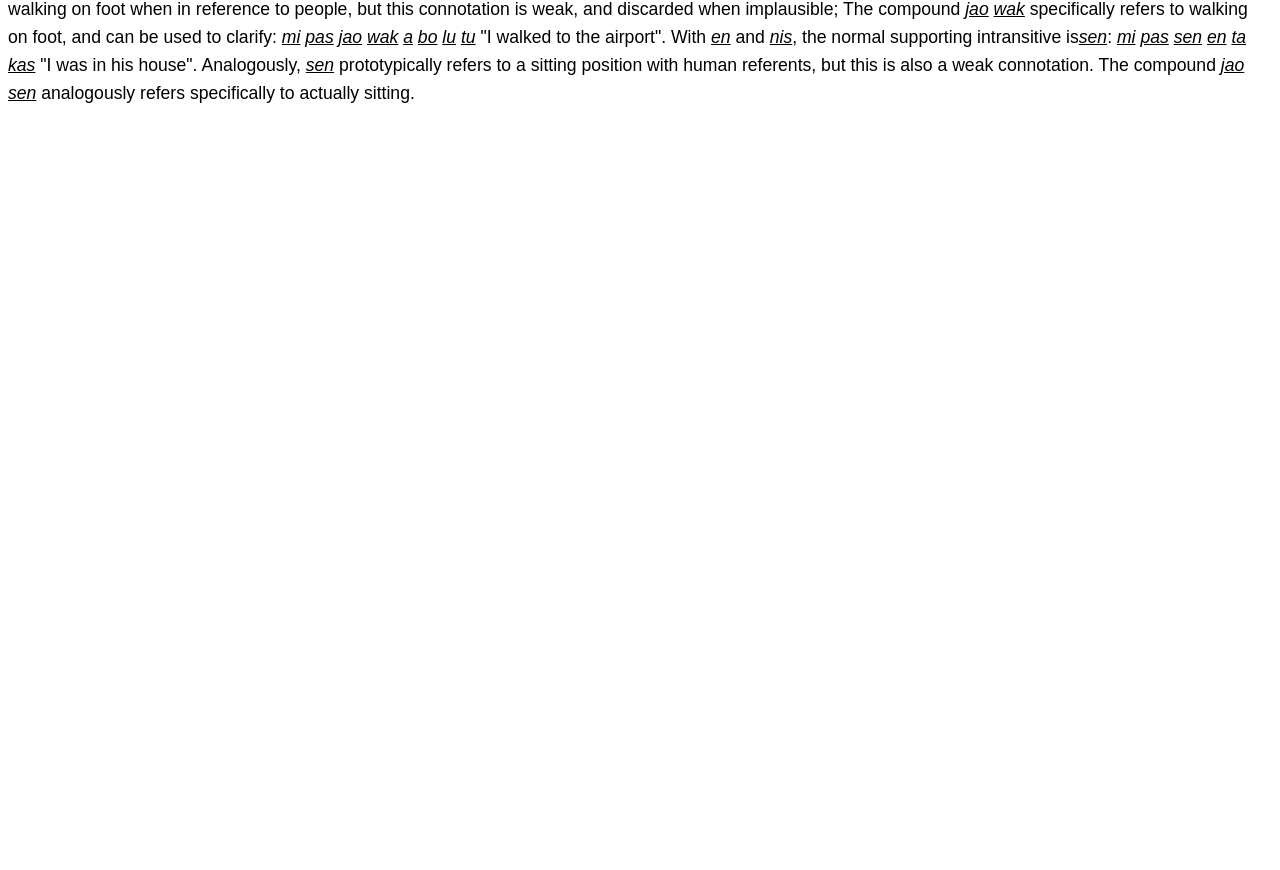
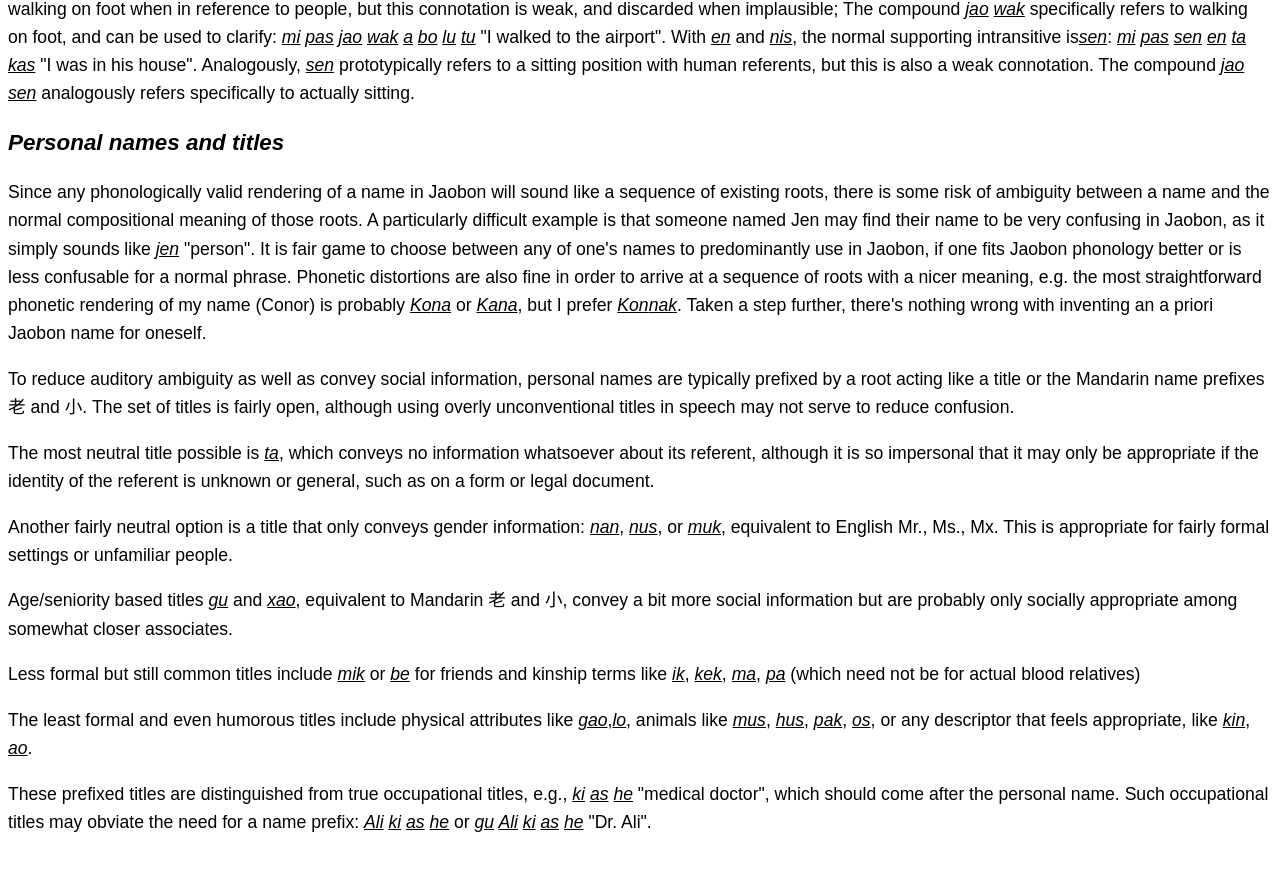
Before and after one commit to cstuartroe/jaobon, a React app: page /syntax in a window 1280 px wide. Shown: the part 7556-8426 px from the top of the page. Before the commit the page ends 7769 px from the top, so only its background shows below. Built offline with nearby package versions, Linux system fonts and the light colour scheme; the HTML template or start-up script is replaced by a standard one.

Commit message:
Notes on proper nouns, names, titles

```diff
--- a/src/Syntax.tsx
+++ b/src/Syntax.tsx
@@ -616,6 +616,60 @@ export default class Syntax extends Component<Props, State> {
                     {' '}prototypically refers to a sitting position with human referents, but this is also a weak
                     connotation. The compound {text('jao sen')} analogously refers specifically to actually sitting.
                 </p>
+
+                <h3>Personal names and titles</h3>
+
+                <p>
+                    Since any phonologically valid rendering of a name in Jaobon will sound like a sequence
+                    of existing roots, there is some risk of ambiguity between a name and the normal compositional
+                    meaning of those roots. A particularly difficult example is that someone named Jen
+                    may find their name to be very confusing in Jaobon, as it simply sounds like{' '}
+                    {text('jen')} "person". It is fair game to choose between any of one's names to
+                    predominantly use in Jaobon, if one fits Jaobon phonology better or is less confusable
+                    for a normal phrase. Phonetic distortions are also fine in order to arrive at a sequence
+                    of roots with a nicer meaning, e.g. the most straightforward phonetic rendering of my name
+                    (Conor) is probably {text('[ko na]')} or {text('[ka na]')}, but I prefer{' '}
+                    {text('[kon nak]')}. Taken a step further, there's nothing wrong with inventing an
+                    a priori Jaobon name for oneself.
+                </p>
+                <p>
+                    To reduce auditory ambiguity as well as convey social information, personal names are
+                    typically prefixed by a root acting like a title or the Mandarin name prefixes 老 and 小. The
+                    set of titles is fairly open, although using overly unconventional titles in speech may
+                    not serve to reduce confusion.
+                </p>
+                <p>
+                    The most neutral title possible is {text('ta')}, which conveys no information whatsoever
+                    about its referent, although it is so impersonal that it may only be appropriate if the
+                    identity of the referent is unknown or general, such as on a form or legal document.
+                </p>
+                <p>
+                    Another fairly neutral option is a title that only conveys gender information:{' '}
+                    {text('nan')}, {text('nus')}, or {text('muk')}, equivalent to English
+                    Mr., Ms., Mx. This is appropriate for fairly formal settings or unfamiliar people.
+                </p>
+                <p>
+                    Age/seniority based titles {text('gu')} and {text('xao')}, equivalent to
+                    Mandarin 老 and 小, convey a bit more social information but are probably only
+                    socially appropriate among somewhat closer associates.
+                </p>
+                <p>
+                    Less formal but still common titles
+                    include {text('mik')} or {text('be')} for friends and
+                    kinship terms like {text('ik')}, {text('kek')}, {text('ma')}, {text('pa')}{' '}
+                    (which need not be for actual blood relatives)
+                </p>
+                <p>
+                    The least formal and even humorous titles include physical attributes like {text('gao')},
+                    {text('lo')}, animals like {text('mus')}, {text('hus')}, {text('pak')}, {text('os')},
+                    or any descriptor that feels appropriate, like {text('kin')}, {text('ao')}.
+                </p>
+                <p>
+                    These prefixed titles are distinguished from true occupational titles, e.g.,{' '}
+                    {text('ki as he')} "medical doctor", which should come after the personal name.
+                    Such occupational titles may obviate the need for a name prefix:{' '}
+                    {text('[a li] ki as he')} or {text('gu [a li] ki as he')} "Dr. Ali".
+                </p>
             </>
         );
     }
--- a/src/WritingSystems.tsx
+++ b/src/WritingSystems.tsx
@@ -298,6 +298,17 @@ export default class WritingSystems extends Component<Props, State> {
                     double dot of fortis stops, and <IPA>aS</IPA> is {inlineDots('aS')}, using the horizontal line of
                     fricatives.
                 </p>
+
+                <h1>Representation of proper nouns</h1>
+
+                <p>
+                    Proper nouns like personal names and place names are set apart orthographically in all
+                    writing systems for Jaobon. In the Latin alphabet, names are written capitalized, with
+                    all syllables grouped together without spaces: <span className="roman">Toma</span>.
+                    In CJK characters double angle brackets are placed around the name:{' '}
+                    <span className="cjk">《头妈》</span>. In Featural Dots, similar bracket characters are used
+                    in the same way: <span className="dots">{'<'}toma{'>'}</span>
+                </p>
             </>
         );
     }
```
